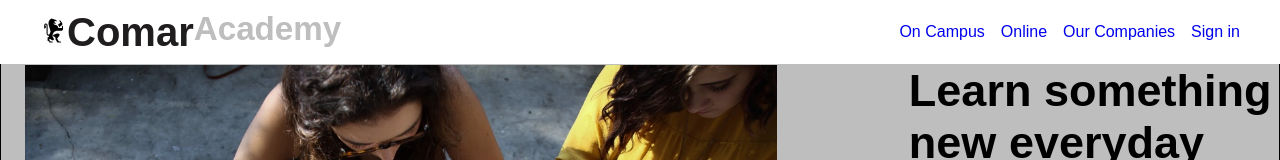
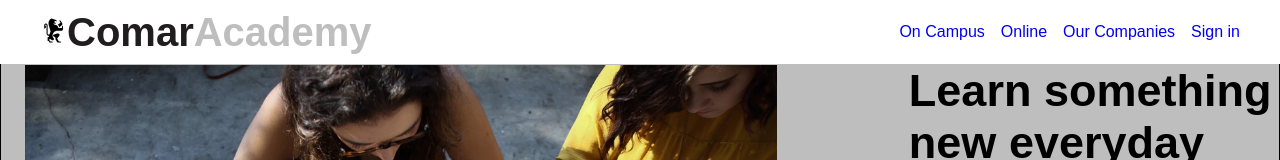
Before and after one commit to LeicalENz/Comar-Academy-for-test, a plain HTML site: page index.html in a window 1280 px wide. Shown: the top 160 px of the page. Drawn offline with Linux system fonts and the light colour scheme; a web font is replaced by a local one.

Commit message:
edit before time end up

```diff
--- a/index.html
+++ b/index.html
@@ -18,7 +18,7 @@
             <nav class="nav-bar">
                 <div class="logo__con">
                     <img src="images/ic-logo.svg" alt="comar-logo">
-                    <h5><span class="coma-text-logo1">Comar</span></h5><span class="coma-text-logo2"><h5>Academy</h5></span>
+                    <span class="coma-text-logo1">Comar</span><span class="coma-text-logo2">Academy</span>
                 </div>
 
                 <div class="menu-bar">
@@ -224,7 +224,6 @@
             <a href="#">Terms</a>
             <a href="#">Privacy</a>
             </div>
-        </div>
     </footer>
 </body>
 </html>
```
